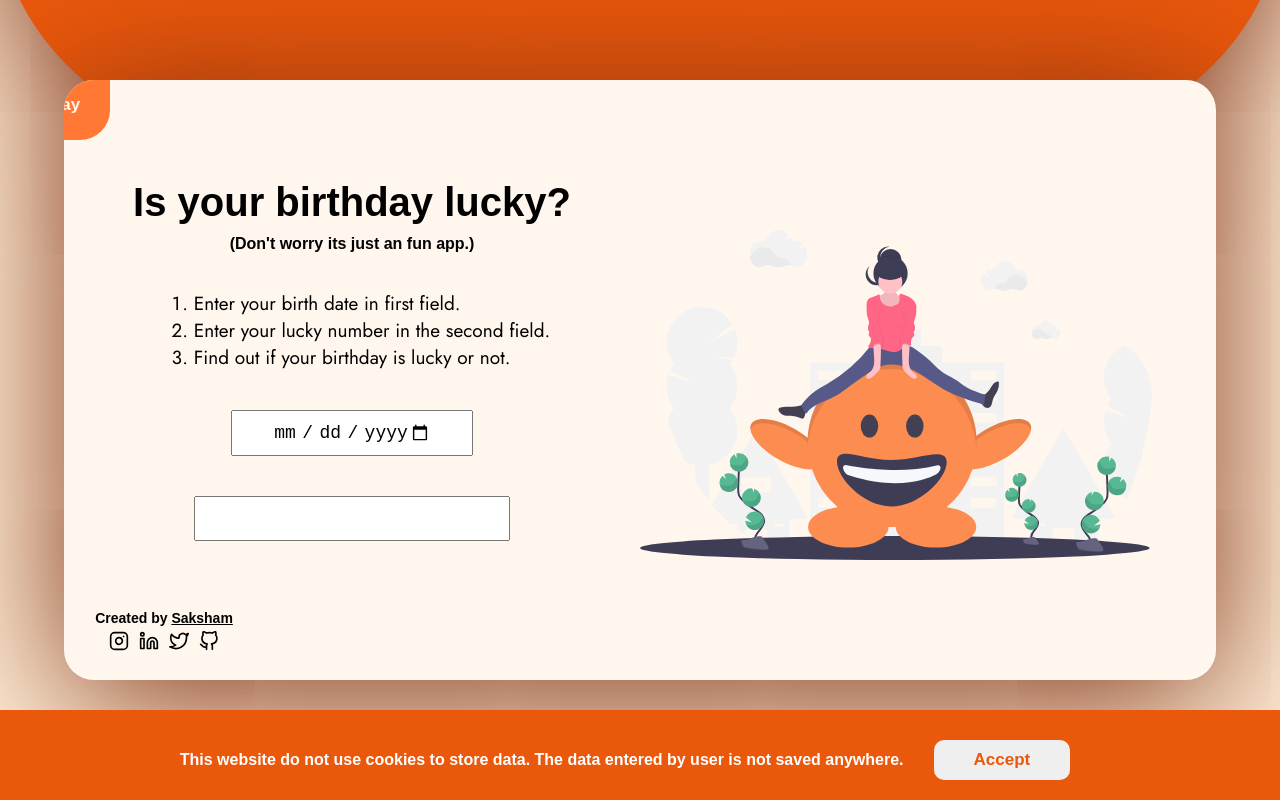
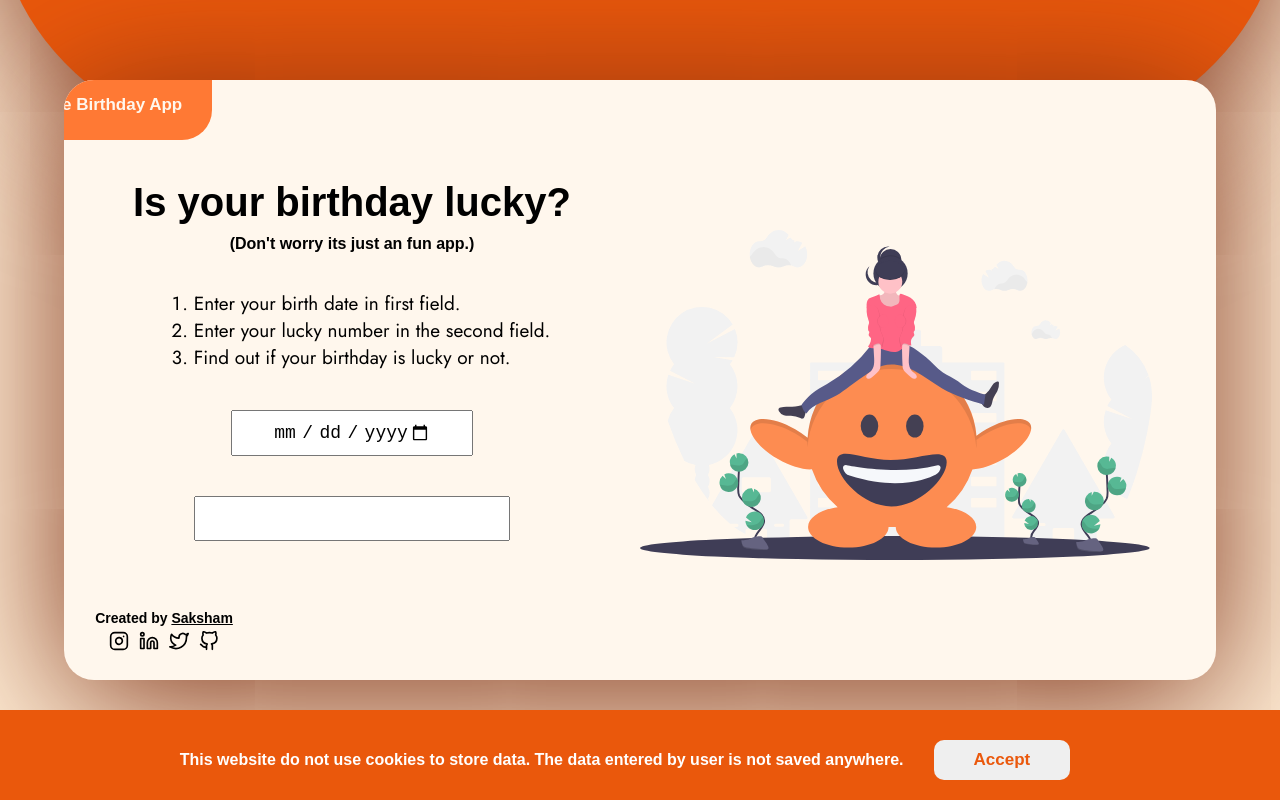
Before and after one commit to sakshamAK/birthdayApp, a React (Create React App) app: page / in a window 1280 px wide. Built offline with nearby package versions, Linux system fonts and the light colour scheme.

Commit message:
feat: hover imporved

```diff
--- a/package.json
+++ b/package.json
@@ -6,6 +6,7 @@
     "@testing-library/jest-dom": "^5.14.1",
     "@testing-library/react": "^11.2.7",
     "@testing-library/user-event": "^12.8.3",
+    "netlify-cli": "^5.2.2",
     "react": "^17.0.2",
     "react-dom": "^17.0.2",
     "react-scripts": "4.0.3",
--- a/src/App.js
+++ b/src/App.js
@@ -36,7 +36,7 @@ export default function App() {
           <div className="App">
             <div className="circle"></div>
             <div className="outer-box">
-              <div className = "btn-primary palin"><Link to = "/palindrome"><span>Palindrome Birthday</span></Link></div>
+              <div className = "btn-primary palin"><Link to = "/palindrome"><span>Click to visit Palindrome Birthday App</span></Link></div>
               <div className="content-box">
                 <h1>Is your birthday lucky?</h1>
                 <strong className="disclaimer">
--- a/src/Palindrome.js
+++ b/src/Palindrome.js
@@ -21,6 +21,7 @@ const Palindrome = () => {
         if(dateNum == revDate) {
             setSource("joy.svg");
             setMessage("Congrats! Your Birthdate is a palindrome");
+            setDateDifference("")
         } else {
             setSource("nextTime.svg");
             setMessage("Your Birthdate is not a palindrome");
@@ -32,10 +33,6 @@ const Palindrome = () => {
             let totalDaysInMonth = Math.abs(dateSplit[2] - Math.trunc(Math.trunc(revYear/100)));
             let totalDays = totalDaysInMonth + totalDaysByMonths;
             setDateDifference(`Awww! You are ${totalDays} days away from a palindrome birthday.`)
-
-
-            // console.log('Days By Months ' + totalDaysByMonths, '\n days in month ' + totalDaysInMonth, '\n total days ' + totalDays);
-
         }
     }
     return (
--- a/src/styles.css
+++ b/src/styles.css
@@ -141,7 +141,7 @@ a {
   border-radius: 0 0 30px 0;
   top: 0px;
   padding: 15px 30px 25px 0px;
-  left: -220px;
+  left: -260px;
   text-align: left;
   background: #ff7934;
   overflow: hidden;
```
Also changed, not shown: 1 other file (tests, documents, lock files or other folders).
